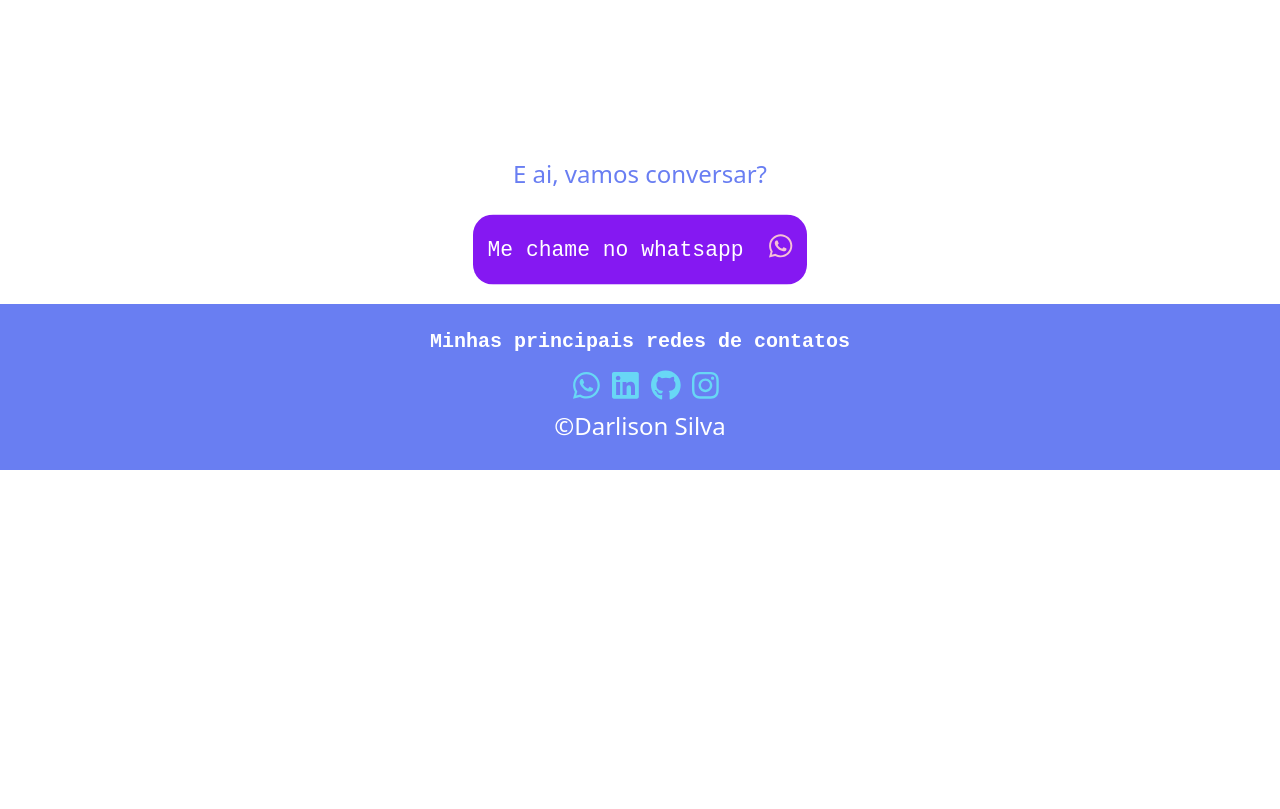
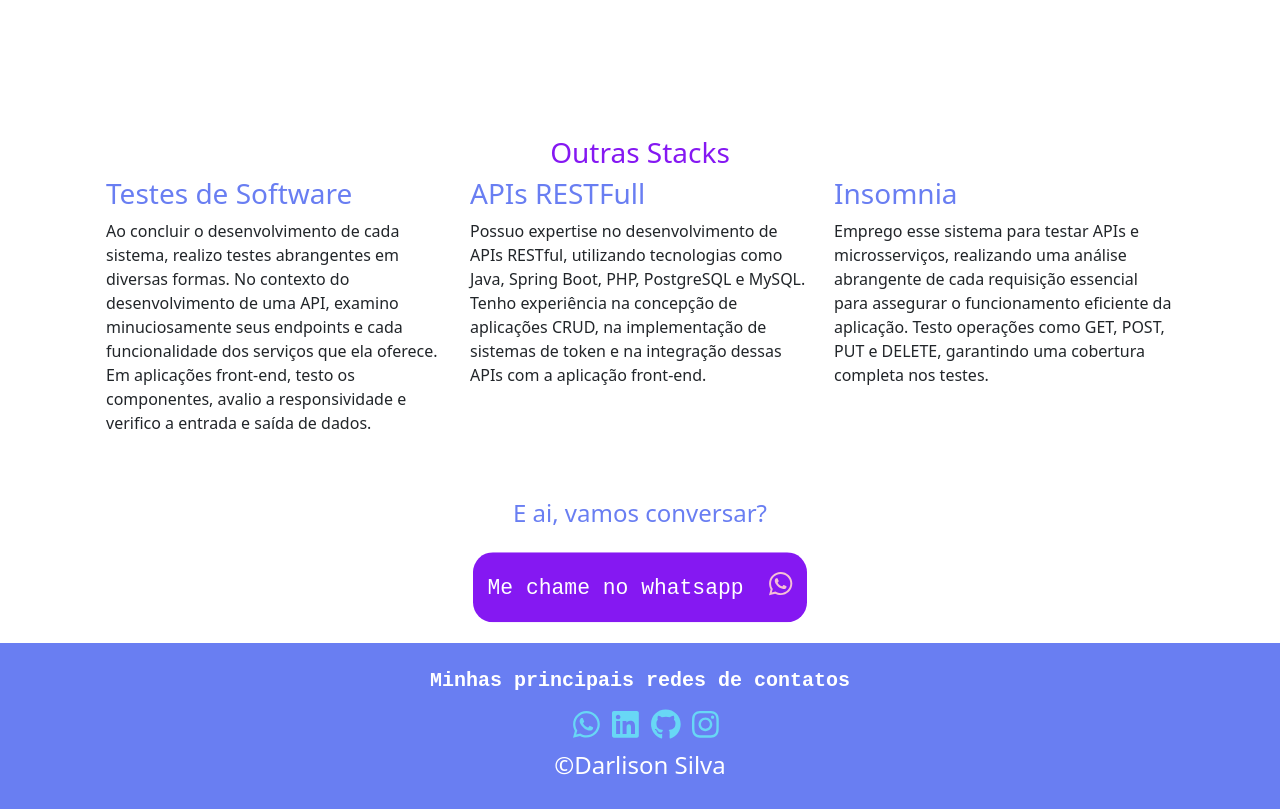
Before and after one commit to Darlison1398/personal-landing-page, a React (Vite) app: page / in a window 1280 px wide. Shown: the part 1280-2089 px from the top of the page. Before the commit the page ends 1750 px from the top, so only its background shows below. Built offline with nearby package versions, Linux system fonts and the light colour scheme.

Commit message:
Atualizado novamente

```diff
--- a/src/App.css
+++ b/src/App.css
@@ -256,9 +256,21 @@ figure {
 }
 
 section{
-    margin-top: 2em;
     padding: 10px;
 }
+
+/*  outros */
+.ot h2 {
+    color: var(--cl-m);
+    margin-bottom: 0;
+}
+
+.col-sm-4 h3 {
+    color: var(--cl-m);
+}
+
+
+
 
 /*  trajetória */
 .box-progress{
--- a/src/views/main/Main.jsx
+++ b/src/views/main/Main.jsx
@@ -4,6 +4,7 @@ import Photo from "./components/Photo";
 import Apresentation from "./components/Apresentation";
 import Projetos from "./components/Projetos";
 import Zap from "./components/Zap";
+import Outros from "./components/Outros";
 
 function Main() {
     return (
@@ -21,6 +22,10 @@ function Main() {
                 <Projetos />
             </div>
 
+            <div>
+                <Outros />
+            </div>
+
             <div className="box-zap">
                 <Zap />
             </div>
--- a/src/views/main/components/Mais.jsx
+++ b/src/views/main/components/Mais.jsx
@@ -10,7 +10,7 @@ function Mais () {
 
     return (
         <div className="container usuals" style={mt}>
-            <h3 className="text-center">Tecnolgias que eu já trabalhei em alguns momentos.</h3>
+            <h3 className="text-center">Tecnologias que eu já trabalhei em alguns momentos.</h3>
             <ul className="cards">
               <li className="card cards__item">
                 <div className="card__frame">
--- /dev/null
+++ b/src/views/main/components/Outros.jsx
@@ -0,0 +1,45 @@
+function Outros() {
+    return (
+        <div className="container mt-5 ot">
+            <h3 className="text-center">Outras Stacks</h3>
+            <div className="container mt-2">
+                <div className="row">
+
+                    <div className="col-sm-4">
+                        <h3>Testes de Software</h3>
+                        <p>
+                            Ao concluir o desenvolvimento de cada sistema, realizo testes abrangentes em diversas formas. No contexto do
+                            desenvolvimento de uma API, examino minuciosamente seus endpoints e cada funcionalidade dos serviços que ela
+                            oferece. Em aplicações front-end, testo os componentes, avalio a responsividade e verifico a
+                            entrada e saída de dados.
+                        </p>
+                    </div>
+
+
+                    <div className="col-sm-4">
+                        <h3>APIs RESTFull</h3>
+                        <p>
+                            Possuo expertise no desenvolvimento de APIs RESTful, utilizando tecnologias como Java, Spring Boot, PHP,
+                            PostgreSQL e MySQL. Tenho experiência na concepção de aplicações CRUD, na implementação de sistemas de
+                            token e na integração dessas APIs com a aplicação front-end.
+                        </p>
+                    </div>
+
+                    <div className="col-sm-4">
+                        <h3>Insomnia</h3>
+                        <p>
+                            Emprego esse sistema para testar APIs e microsserviços, realizando uma análise abrangente de cada requisição
+                            essencial para assegurar o funcionamento eficiente da aplicação. Testo operações como GET, POST, PUT e DELETE,
+                            garantindo uma cobertura completa nos testes.
+                        </p>
+                    </div>
+
+                </div>
+            </div>
+
+        </div>
+    )
+
+};
+
+export default Outros;
--- a/src/views/main/components/Trajetoria.jsx
+++ b/src/views/main/components/Trajetoria.jsx
@@ -2,10 +2,10 @@ import Mais from "./Mais";
 
 function Trajetoria() {
     return (
-        <div className="container mt-5">
+        <div className="container mt-4">
 
             <div className="box-start">
-                <h2 className="text-center">Início</h2>
+                <h3 className="text-center">Início</h3>
                 <div className="container mt-1 box-cont-text">
                     <p>
                         Ingressei no mundo da programação em novembro de 2021, quando dei os
@@ -19,7 +19,7 @@ function Trajetoria() {
             </div>
 
             <div className="box-progress">
-                <h2 className="text-center">Em progresso...</h2>
+                <h3 className="text-center">Em progresso...</h3>
                 <div className="container mt-1 box-cont-text">
                     <p>
                        Atualmente, atuo como Programador de Sistemas em uma empresa de Automação Industrial,
@@ -39,7 +39,7 @@ function Trajetoria() {
                 </div>
             </div>
             <div className="box-progress">
-                <h2 className="text-center">Objetivos</h2>
+                <h3 className="text-center">Objetivos</h3>
                 <div className="container box-cont-text">
                     <p>
                        Tenho como objetivo se tornar um engenheiro de Software. Assim que terminar
@@ -50,7 +50,7 @@ function Trajetoria() {
                 </div>
             </div>
             <div className="box-progress">
-                <h2 className="text-center">Interesses profissionais</h2>
+                <h3 className="text-center">Interesses profissionais</h3>
                 <div className="container box-cont-text">
                     <p>
                        Interesses profisisonais: Desenvolvimento web de modo geral, front-end,
```
